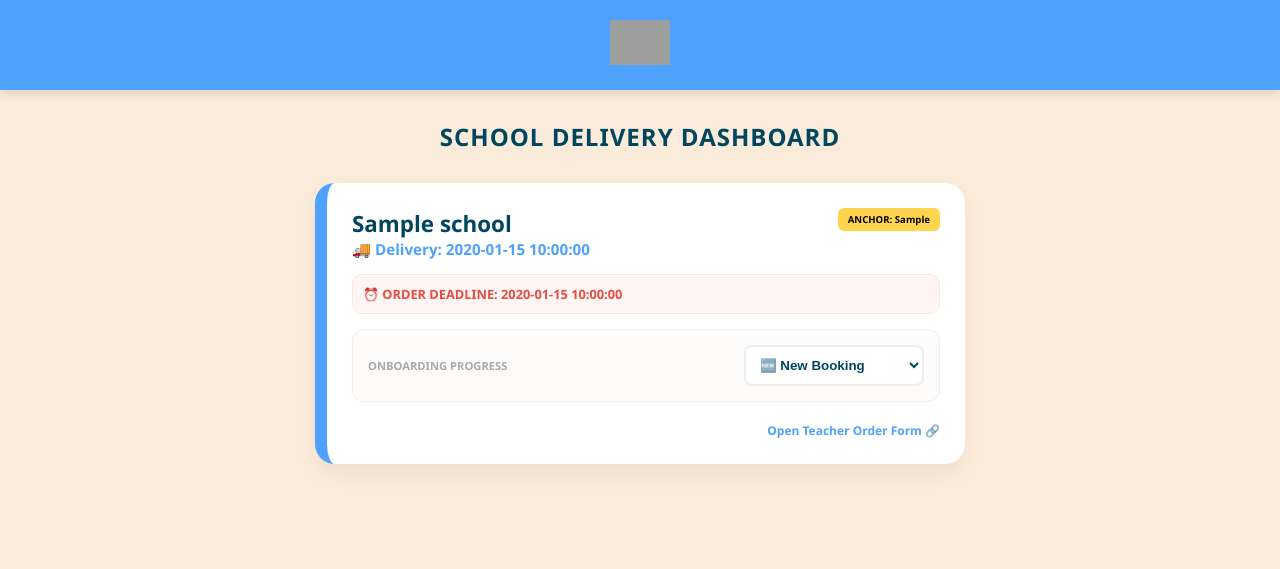
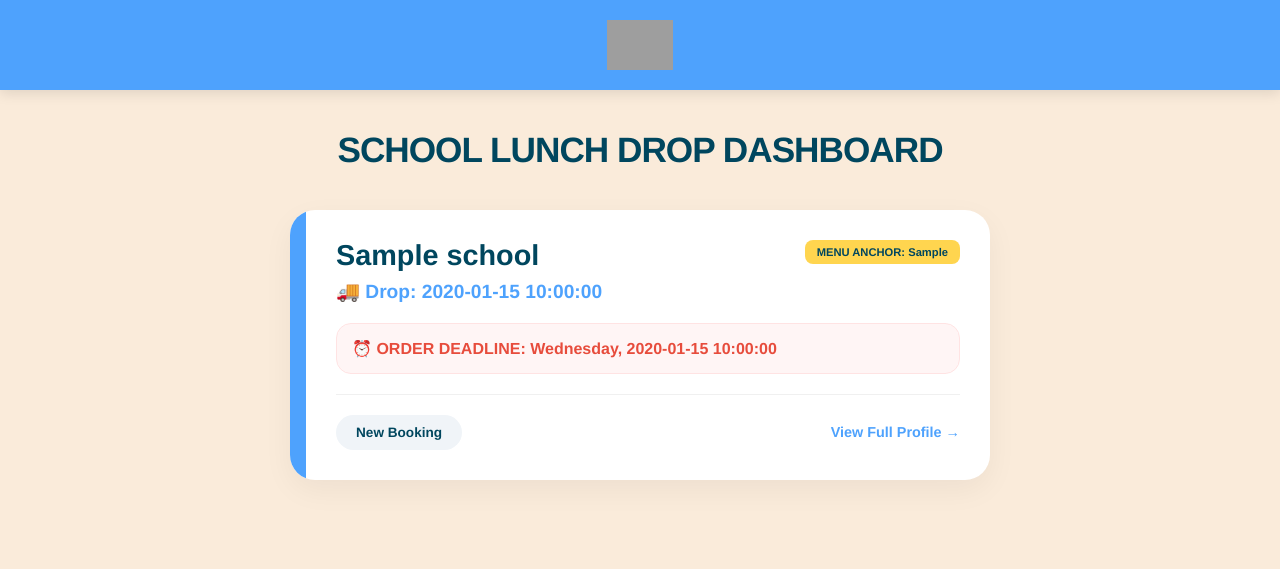
Before and after one commit to conner-kadz/betterday-app, a Flask app: template templates/admin.html in a window 1280 px wide. Shown: the top 569 px of the page. Run offline with Flask 3, Linux system fonts and the light colour scheme; the template is opened without the code that fills it: most values are stand-ins (such as "Sample title", 1, 10 or a date in 2020); grey boxes are pictures that could not be loaded.

Commit message:
Update admin.html

```diff
--- a/templates/admin.html
+++ b/templates/admin.html
@@ -3,91 +3,204 @@
 <head>
     <meta charset="UTF-8">
     <meta name="viewport" content="width=device-width, initial-scale=1.0">
-    <title>BetterDay Admin</title>
+    <title>The Drop Dashboard | BetterDay Admin</title>
     <style>
-        :root { --primary: #4ea2fd; --accent: #faebda; --dark: #00465e; --yellow: #ffd54f; }
-        body { background: var(--accent); font-family: 'Segoe UI', Tahoma, Geneva, Verdana, sans-serif; margin: 0; padding-bottom: 50px; }
-        .header { background: var(--primary); padding: 20px; text-align: center; box-shadow: 0 4px 10px rgba(0,0,0,0.1); }
-        .logo { height: 45px; }
-        .container { max-width: 650px; margin: 30px auto; padding: 0 20px; }
-
-        .admin-title { color: var(--dark); font-weight: 900; text-align: center; margin-bottom: 30px; text-transform: uppercase; letter-spacing: 1px; }
-
-        .booking-card {
-            background: white; border-radius: 20px; padding: 25px; margin-bottom: 20px;
-            box-shadow: 0 10px 25px rgba(0,0,0,0.05); border-left: 12px solid var(--primary);
-            display: flex; flex-direction: column; gap: 15px; position: relative;
+        :root {
+            --primary: #4ea2fd;
+            --accent: #faebda;
+            --dark: #00465e;
+            --white: #ffffff;
+            --red: #e74c3c;
+            --yellow: #ffd54f;
         }
 
-        .school-name { margin: 0; color: var(--dark); font-size: 1.4rem; font-weight: 800; }
-        .delivery-date { color: var(--primary); font-weight: 700; font-size: 0.95rem; }
-
-        .deadline-area { background: #fff5f5; border: 1px solid #ffe3e3; padding: 10px; border-radius: 10px; color: #e74c3c; font-weight: 800; font-size: 0.8rem; }
-
-        .crm-controls {
-            display: flex; justify-content: space-between; align-items: center;
-            background: #fdfcfb; border: 1px solid #f0efed; padding: 15px; border-radius: 12px;
-        }
-        .status-label { font-size: 0.7rem; font-weight: 900; color: #aaa; text-transform: uppercase; }
-
-        select {
-            padding: 10px; border-radius: 8px; border: 2px solid #eee;
-            font-weight: 700; color: var(--dark); cursor: pointer; background: white;
+        body {
+            background-color: var(--accent);
+            font-family: 'Helvetica Neue', Helvetica, Arial, sans-serif;
+            margin: 0;
+            padding-bottom: 50px;
+            color: var(--dark);
         }
 
-        .order-link { text-align: right; font-size: 0.75rem; font-weight: 800; color: var(--primary); text-decoration: none; margin-top: 5px; }
-        .order-link:hover { text-decoration: underline; }
+        /* Fixed Header */
+        .header {
+            background: var(--primary);
+            padding: 20px;
+            text-align: center;
+            box-shadow: 0 4px 12px rgba(0,0,0,0.1);
+        }
+        .header img {
+            height: 50px;
+            width: auto;
+            display: block;
+            margin: 0 auto;
+        }
+
+        .container {
+            max-width: 700px;
+            margin: 40px auto;
+            padding: 0 20px;
+        }
+
+        .admin-title {
+            font-size: 2.2rem;
+            font-weight: 900;
+            text-align: center;
+            margin-bottom: 40px;
+            text-transform: uppercase;
+            letter-spacing: -1px;
+        }
+
+        /* The Clickable Card */
+        .card-link {
+            text-decoration: none;
+            color: inherit;
+            display: block;
+            margin-bottom: 25px;
+        }
+
+        .drop-card {
+            background: var(--white);
+            border-radius: 25px;
+            display: flex;
+            overflow: hidden;
+            box-shadow: 0 10px 30px rgba(0,0,0,0.05);
+            transition: transform 0.2s ease;
+        }
+
+        .card-link:hover .drop-card {
+            transform: translateY(-5px);
+        }
+
+        /* The Stylized Drop Bar (Left Accent) */
+        .drop-bar {
+            width: 16px;
+            background-color: var(--primary);
+            flex-shrink: 0;
+        }
+
+        .card-body {
+            padding: 30px;
+            flex-grow: 1;
+            display: flex;
+            flex-direction: column;
+            gap: 20px;
+        }
+
+        .card-header {
+            display: flex;
+            justify-content: space-between;
+            align-items: flex-start;
+        }
+
+        .school-name {
+            margin: 0;
+            font-size: 1.8rem;
+            font-weight: 800;
+            line-height: 1.1;
+        }
+
+        .delivery-date {
+            color: var(--primary);
+            font-weight: 700;
+            font-size: 1.2rem;
+            margin-top: 8px;
+        }
+
+        .anchor-pill {
+            background: var(--yellow);
+            padding: 6px 12px;
+            border-radius: 8px;
+            font-size: 0.7rem;
+            font-weight: 900;
+            color: var(--dark);
+        }
+
+        /* Improved Deadline Area */
+        .deadline-area {
+            background: #fff5f5;
+            border: 1px solid #ffe3e3;
+            padding: 15px;
+            border-radius: 15px;
+            color: var(--red);
+            font-weight: 800;
+            font-size: 1rem;
+            display: flex;
+            align-items: center;
+            gap: 10px;
+        }
+
+        .crm-footer {
+            display: flex;
+            justify-content: space-between;
+            align-items: center;
+            border-top: 1px solid #f0f0f0;
+            padding-top: 20px;
+        }
+
+        .status-pill {
+            background: #f0f4f8;
+            padding: 10px 20px;
+            border-radius: 50px;
+            font-size: 0.85rem;
+            font-weight: 700;
+        }
+
+        .view-profile {
+            font-weight: 800;
+            color: var(--primary);
+            font-size: 0.9rem;
+        }
+
+        @media (max-width: 500px) {
+            .school-name { font-size: 1.4rem; }
+            .delivery-date { font-size: 1rem; }
+        }
     </style>
 </head>
 <body>
 
     <div class="header">
-        <img src="https://www.eatbetterday.ca/cdn/shop/files/Logo_White_300x.png" class="logo" alt="BetterDay Logo">
+        <img src="https://www.eatbetterday.ca/cdn/shop/files/Logo_White_300x.png" alt="BetterDay Logo">
     </div>
 
     <div class="container">
-        <h2 class="admin-title">School Delivery Dashboard</h2>
+        <h1 class="admin-title">School Lunch Drop Dashboard</h1>
 
         {% for b in bookings %}
         {% if b.school %}
-        <div class="booking-card">
-            <div style="display: flex; justify-content: space-between; align-items: flex-start;">
+        <a href="/school-profile/{{ b.school | replace(' ', '+') }}/{{ b.delivery_date }}" class="card-link">
+            <div class="drop-card">
+                <div class="drop-bar"></div>
+                <div class="card-body">
+
+                    <div class="card-header">
                         <div>
                             <h3 class="school-name">{{ b.school }}</h3>
-                    <div class="delivery-date">🚚 Delivery: {{ b.delivery_date }}</div>
+                            <div class="delivery-date">🚚 Drop: {{ b.delivery_date }}</div>
                         </div>
-                <div style="background: var(--yellow); padding: 5px 10px; border-radius: 6px; font-size: 0.6rem; font-weight: 900;">
-                    ANCHOR: {{ b.anchor_sunday }}
-                </div>
+                        <div class="anchor-pill">MENU ANCHOR: {{ b.anchor_sunday }}</div>
                     </div>
 
                     <div class="deadline-area">
-                ⏰ ORDER DEADLINE: {{ b.deadline }}
+                        ⏰ ORDER DEADLINE: Wednesday, {{ b.deadline }}
                     </div>
 
-            <div class="crm-controls">
-                <span class="status-label">Onboarding Progress</span>
-                <select onchange="console.log('Update:', this.value)">
-                    <option value="New Booking" {% if b.status == 'New Booking' %}selected{% endif %}>🆕 New Booking</option>
-                    <option value="Link Sent" {% if b.status == 'Link Sent' %}selected{% endif %}>🔗 Link Sent</option>
-                    <option value="In Progress" {% if b.status == 'In Progress' %}selected{% endif %}>⏳ In Progress</option>
-                    <option value="Orders Locked" {% if b.status == 'Orders Locked' %}selected{% endif %}>⛔ Orders Locked</option>
-                    <option value="Culinary Exported" {% if b.status == 'Culinary Exported' %}selected{% endif %}>📦 Culinary Exported</option>
-                    <option value="Out for Delivery" {% if b.status == 'Out for Delivery' %}selected{% endif %}>🚚 Out for Delivery</option>
-                </select>
+                    <div class="crm-footer">
+                        <div class="status-pill">{{ b.status }}</div>
+                        <div class="view-profile">View Full Profile →</div>
                     </div>
 
-            <a href="/order/{{ b.delivery_date }}?school={{ b.school | replace(' ', '+') }}" target="_blank" class="order-link">
-                Open Teacher Order Form 🔗
+                </div>
+            </div>
         </a>
-        </div>
         {% endif %}
         {% endfor %}
 
         {% if not bookings %}
-        <div style="text-align: center; padding: 40px; opacity: 0.5;">
-            <h3>No bookings found.</h3>
-            <p>New bookings will appear here automatically.</p>
+        <div style="text-align: center; padding: 60px; opacity: 0.5;">
+            <h2 style="font-weight: 900;">No active lunch drops.</h2>
+            <p>New bookings will appear here instantly.</p>
         </div>
         {% endif %}
     </div>
```
Lines whose indentation alone changed are shown as unchanged.
